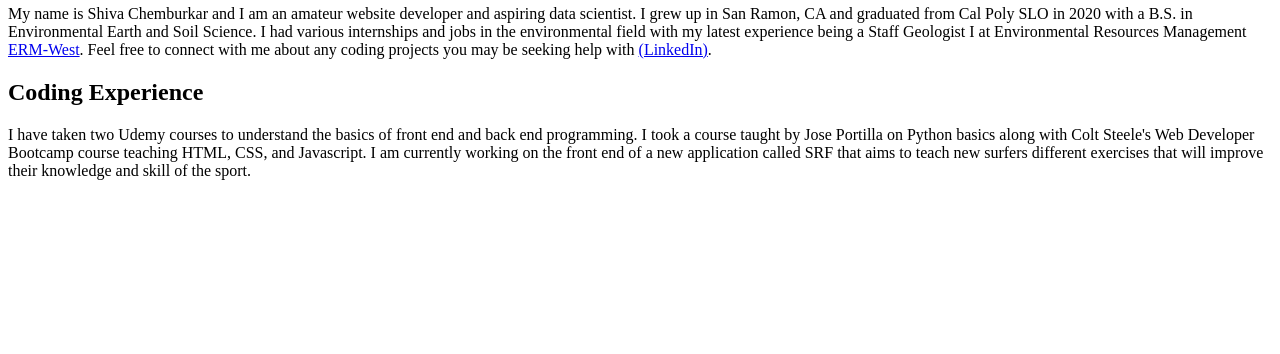
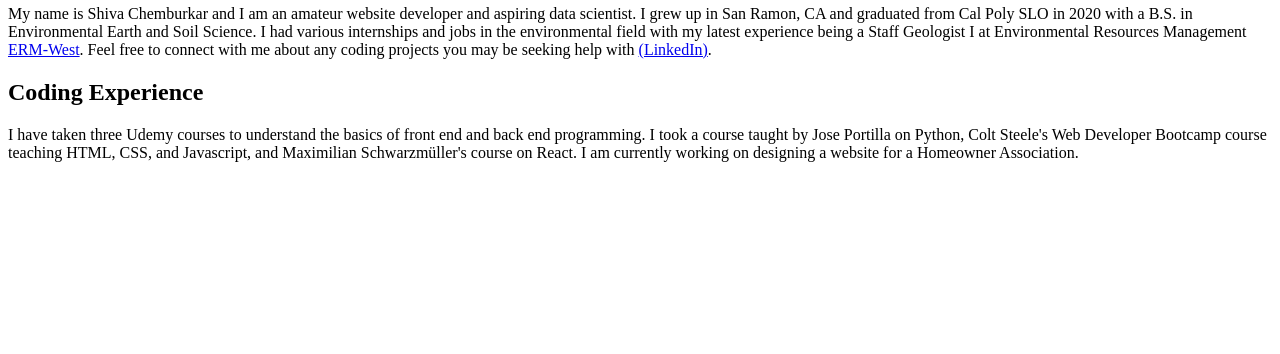
Before and after one commit to shivac1998/About-Me, a plain HTML site: page Visual Studio Code/index.html in a window 1280 px wide. Shown: the part 446-800 px from the top of the page. Drawn offline with Linux system fonts and the light colour scheme.

Commit message:
Update index.html

```diff
--- a/Visual Studio Code/index.html
+++ b/Visual Studio Code/index.html
@@ -20,10 +20,9 @@
             href="https://www.linkedin.com/in/shivachemburkar/">(LinkedIn)</a>.</p>
 
     <h2>Coding Experience</h2>
-    <p>I have taken two Udemy courses to understand the basics of front end and back end programming. I took a course
-        taught by Jose Portilla on Python basics along with Colt Steele's Web Developer Bootcamp course teaching HTML,
-        CSS, and Javascript. I am currently working on the front end of a new application called SRF that aims to
-        teach new surfers different exercises that will improve their knowledge and skill of the sport.</p>
+    <p>I have taken three Udemy courses to understand the basics of front end and back end programming. I took a course
+        taught by Jose Portilla on Python, Colt Steele's Web Developer Bootcamp course teaching HTML,
+        CSS, and Javascript, and Maximilian Schwarzmüller's course on React. I am currently working on designing a website for a Homeowner Association.</p>
 </body>
 
 </html>
```
